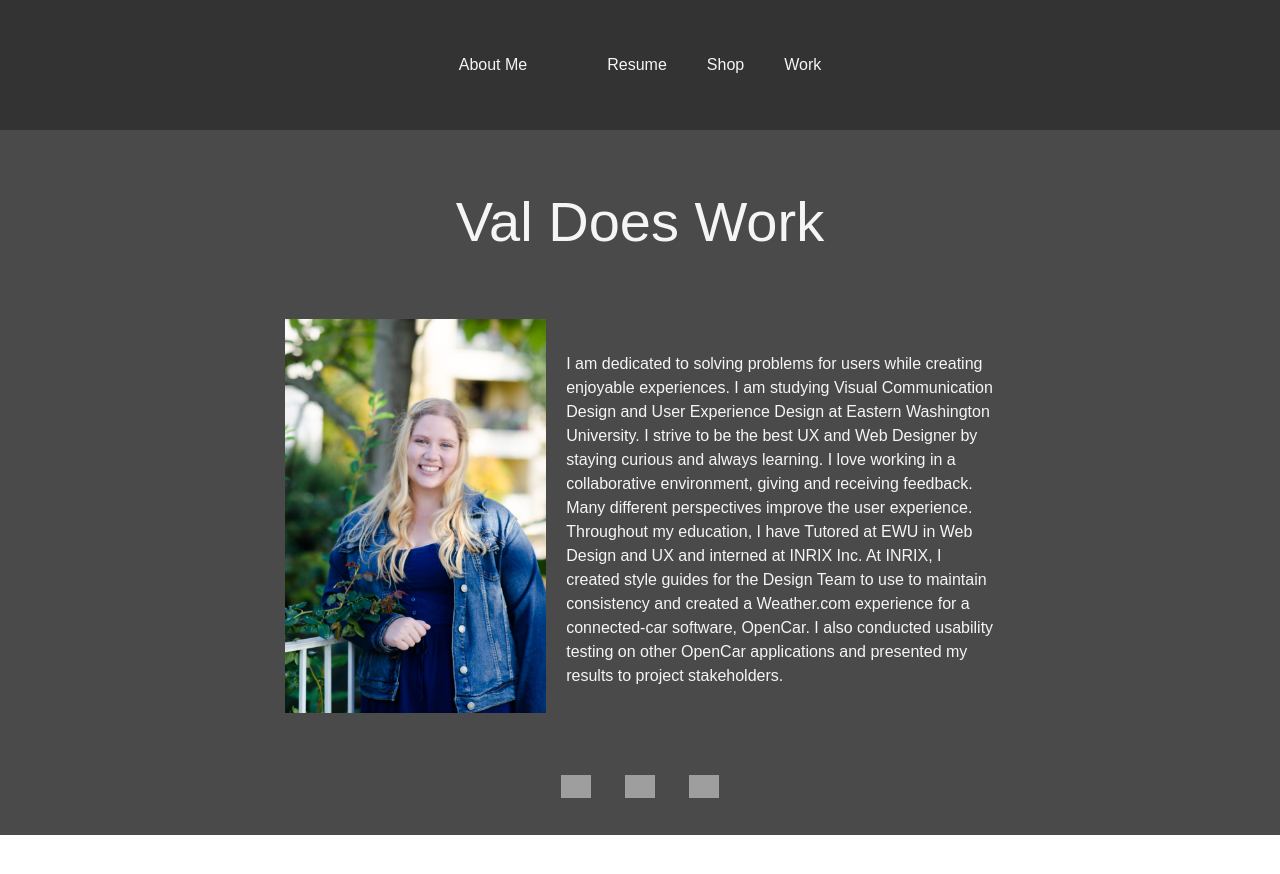
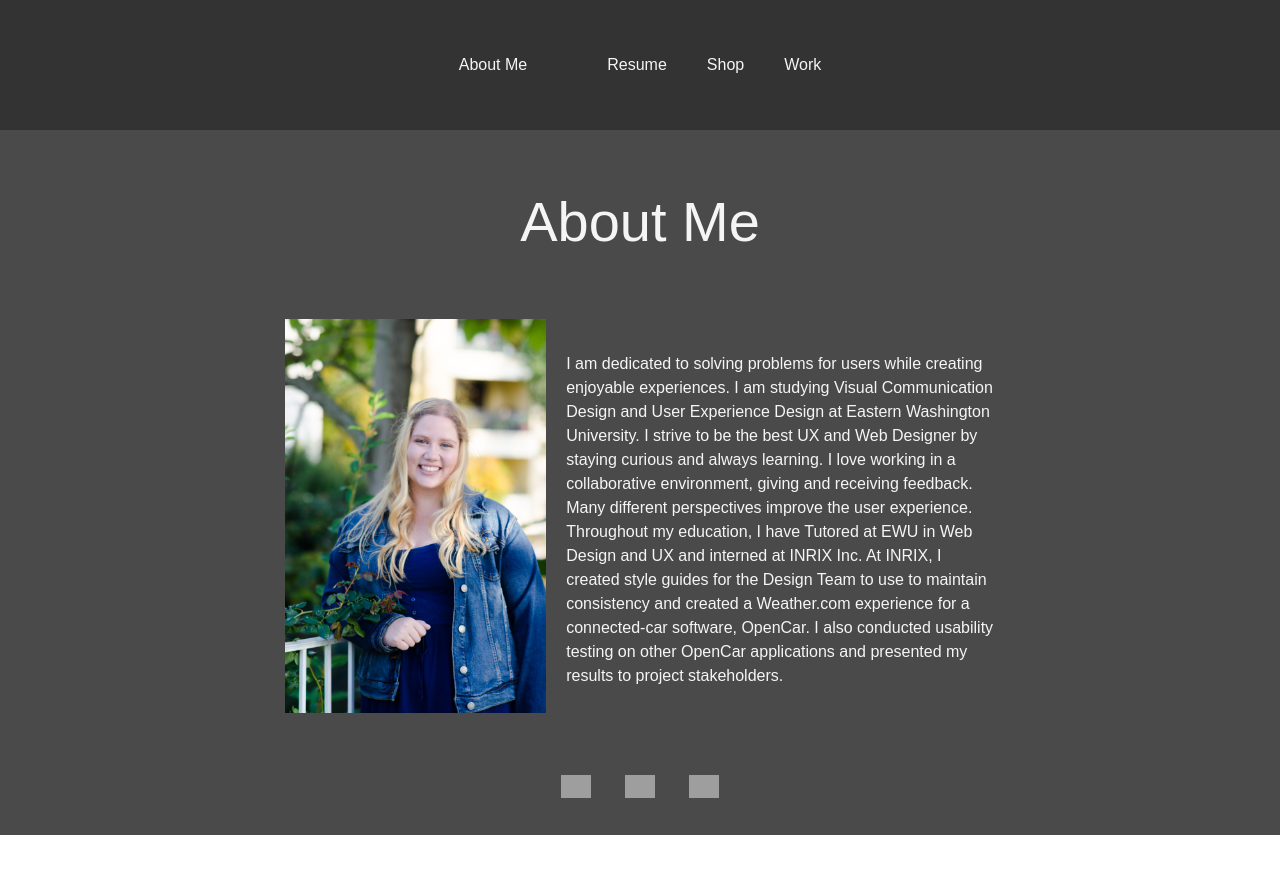
Before and after one commit to vlandguth/valdoes.work, a Jekyll site: the page built from about.markdown, in a window 1280 px wide. Shown: the top 874 px of the page. Built offline with Jekyll 4.4.1, drawn with Linux system fonts in a browser that asks for light colours; grey boxes are pictures that could not be loaded.

Commit message:
yesterday?

```diff
--- a/_layouts/about.html
+++ b/_layouts/about.html
@@ -1,7 +1,7 @@
 {% include head.html %}
 {% include header.html %}
 
-<h1>{{ site.title }}</h1>
+<h1>{{ page.title }}</h1>
 <main class="about">
     <div class="left">
         <img src="{{ page.profile-image }}" alt="">
--- a/shop.markdown
+++ b/shop.markdown
@@ -2,6 +2,7 @@
 title: Shop
 date: 2018-06-07 18:32:00 Z
 position: 0
+layout: default
 ---
 
 # Coming Soon!
--- a/work.markdown
+++ b/work.markdown
@@ -2,4 +2,6 @@
 title: Work
 date: 2018-06-07 23:39:00 Z
 position: 2
+layout: default
+
 ---
```
Also changed, not shown: assets/css/styles.css (line endings or trailing spaces).
